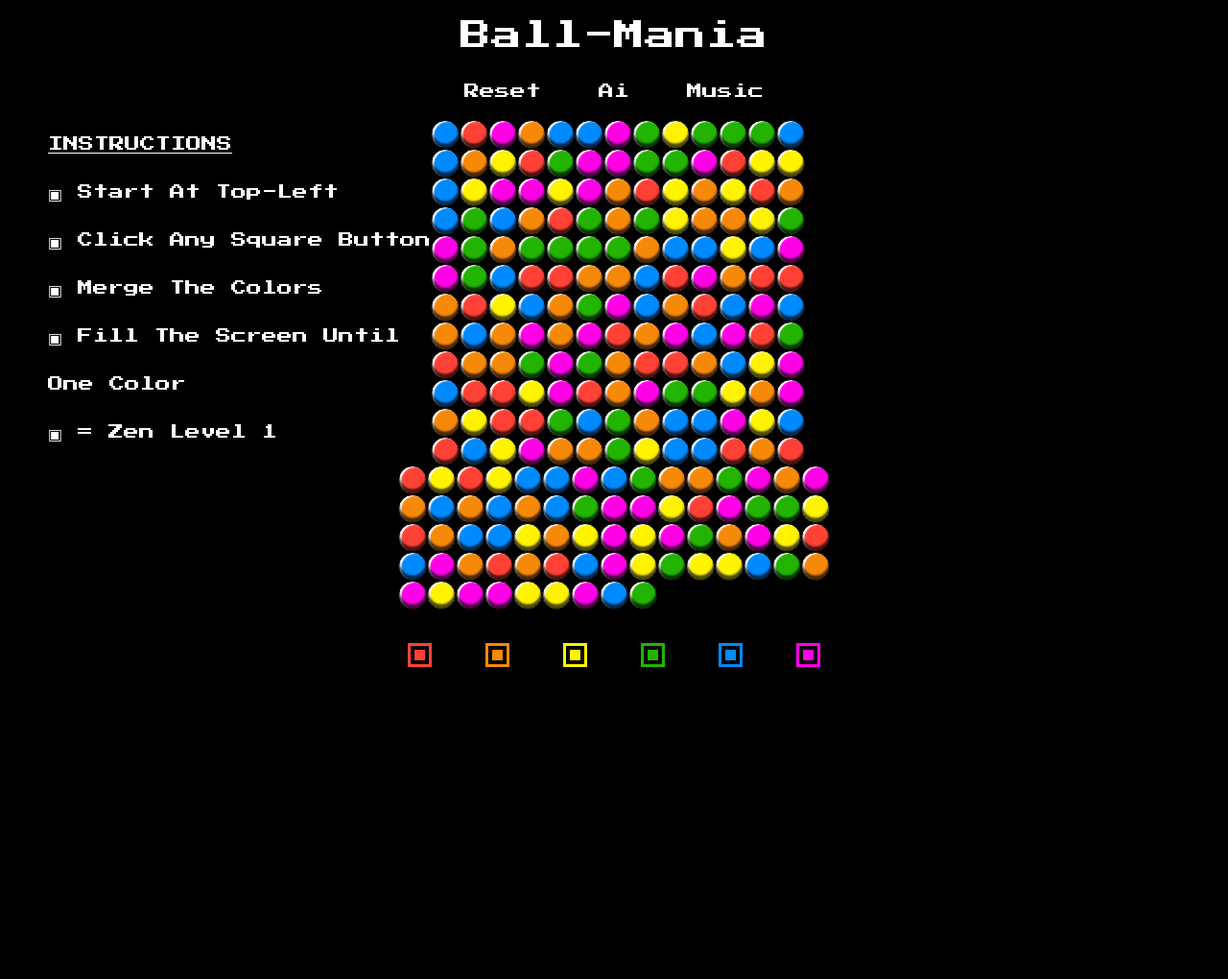
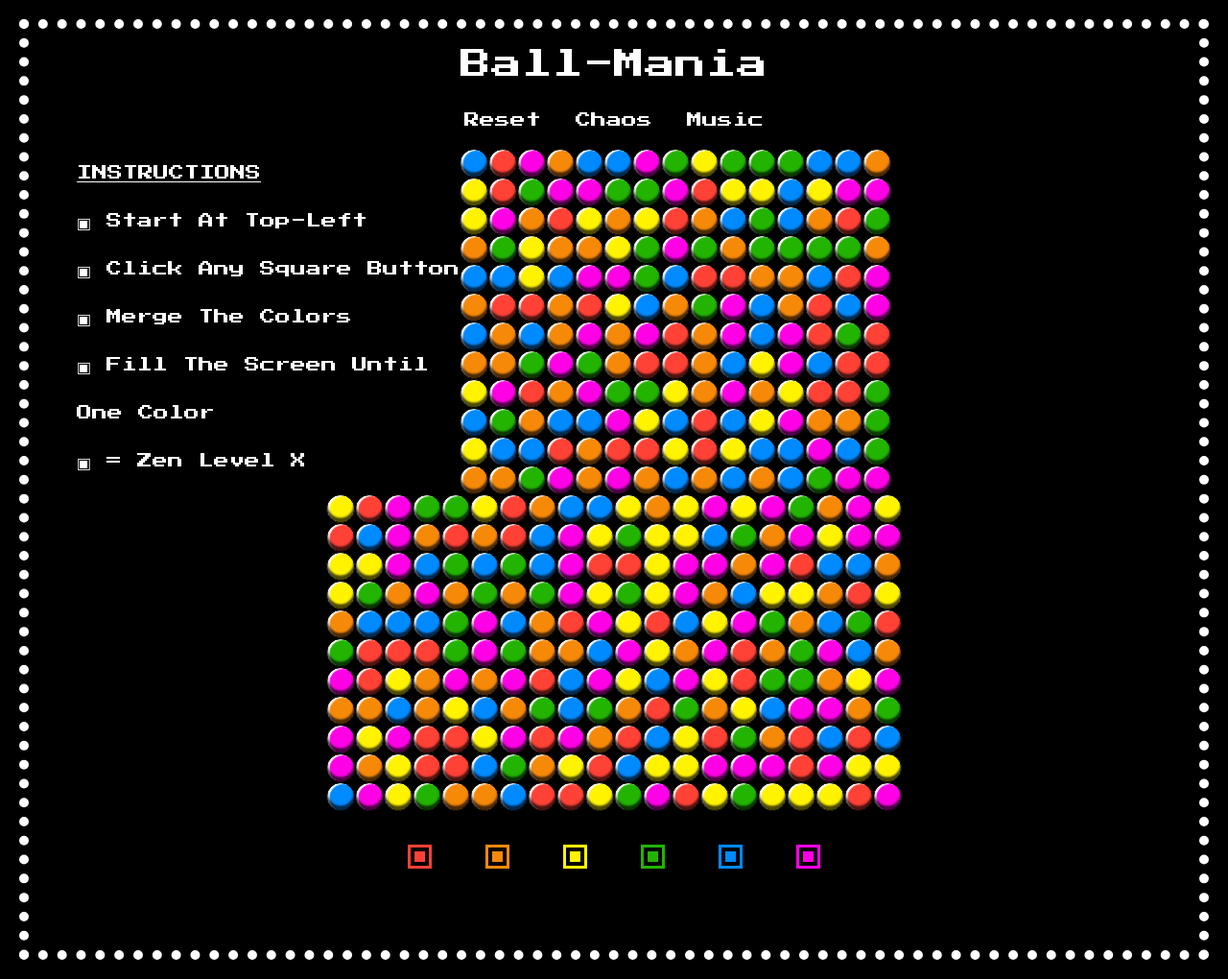
Before and after one commit to h6gs/wdi-project-1, a PHP site: page / in a window 1280 px wide. Shown: the whole page at 96% size. Before the commit the page ends 695 px from the top, so only its background shows below. Run offline with PHP 8.4, Linux system fonts and the light colour scheme; some libraries are stand-ins or nearby versions.

Commit message:
styling + instructions

```diff
--- a/css/style.css
+++ b/css/style.css
@@ -1,9 +1,22 @@
+html{
+  border: 10px dotted white;
+  margin: 20px;
+}
+
+
+.gameContainer{
+  min-width: 600px;
+  max-width: 600px;
+  margin: 0 auto;
+}
+
 .buttonReset, .buttonTest, .music{
     width: 100px;
     height: 40px;
     color: white;
     background: none;
     font-family: 'Press Start 2P', cursive;
+    cursor: pointer; cursor: hand;
 }
 
 
@@ -11,7 +24,6 @@
   margin-left: 50px;
   line-height: 50px;
   float: left;
-
 }
 
 .gameOptionButtons{
@@ -33,10 +45,6 @@ body{
   background-color: black;
 }
 
-.gameContainer{
-  width: 450px;
-  margin: 0 auto;
-}
 
 div[name="allTheBlocks"]{
   height: 30px;
@@ -57,7 +65,6 @@ footer{
   text-align: center;
   padding: 15px;
   margin-bottom: 50px;
-
 }
 
 input, button, submit {
@@ -93,6 +100,7 @@ input, button, submit {
   width: 25px;
   margin: 20px;
   background: none;
+  cursor: pointer; cursor: hand;
 }
 
 .buttonColor::before{
--- a/index.html
+++ b/index.html
@@ -17,7 +17,7 @@
   <h1>Ball-Mania</h1>
   <div class="gameOptionButtons">
     <button class="buttonReset" id="reset">Reset</button>
-    <button class="buttonTest" id="ai">Ai</button>
+    <button class="buttonTest" id="ai">Chaos</button>
     <button class="music"></button>
   </div>
   </header>
@@ -28,7 +28,7 @@
       <p>&#9635; Click Any Square Button</p>
       <p>&#9635; Merge The Colors</p>
       <p>&#9635; Fill The Screen Until </br> One Color</p>
-      <p>&#9635; = Zen Level 1</p>
+      <p>&#9635; = Zen Level X</p>
     </div>
     <div class="gameContainer">
     </div>
--- a/js/app.js
+++ b/js/app.js
@@ -1,14 +1,16 @@
 $(function gameSetup() {
   const $blocks     = [];
-  const width       = 15;
+  const width       = 20;
   const blockValues = ['red','orange','yellow','green','blue','purple'];
+  const audioTheme = $('<audio>', {src: './music/Blox.mp3' });
+  const audioBlock = $('<audio>', {src: './music/move.mp3' });
   let   newColor;
   let   $firstBlock;
   let   originalColorOfFirstTile;
 
   addBlocks();
+  blockSound();
   initAudio();
-  blockSound();
 
   $('#ai').on('click', autoClick);
   $('#reset').on('click', resetBlocks);
@@ -18,7 +20,7 @@ $(function gameSetup() {
   function makeBlocks() {return blockValues[Math.floor(Math.random() * blockValues.length)];}
   // Add blocks to page
   function addBlocks(){
-    for (let i = 0; i < 225; i++) {
+    for (let i = 0; i < 400; i++) {
       const block = $('<div>', { id: [i], 'class': makeBlocks(), name: 'allTheBlocks'});
       $blocks.push(block);
       $('.gameContainer').append(block);
@@ -34,27 +36,26 @@ $(function gameSetup() {
   function changeBlocks(e) {
     newColor                 = e.target.id;
     originalColorOfFirstTile = $firstBlock.attr('class');
-    $('h1').css('color', newColor);
+    $('h1, h2').css('color', newColor);
     recursiveBlockCheck(0);
   }
-  // Faux-ai that randomly assigns adjacent cells a new color
+  // Magic computer
   function autoClick() {
-    const $buttons = $($('.buttonColor').sort(() => {
-      return 0.9 - Math.random();
+    const $buttons = $($('.buttonColor').sort(function() {
+      return 0.5 - Math.random();
     }));
 
     $.each($buttons, function() {
       setTimeout(() => {
-        $(this).trigger('click', changeBlocks[10]);
+        $(this).trigger('click', changeBlocks);
       }, 500);
     });
 
-    //interval for autoClick
-    // setTimeout(() => {
-    //   if ($('div').size() !== $(`div.${$('div').attr('class')}`).size()) {
-    //     autoClick();
-    //   }
-    // }, 500*$buttons.size());
+    setTimeout(() => {
+      if ($('div').size() !== $(`div.${$('div').attr('class')}`).size()) {
+        autoClick();
+      }
+    }, 500*$buttons.size());
   }
 
   function recursiveBlockCheck(index) {
@@ -94,19 +95,17 @@ $(function gameSetup() {
     return index > (width * width)-1;
   }
   function pastSides(newIndex, currentIndex) {
-    return (newIndex % width) - (currentIndex % width) === 14;
+    return (newIndex % width) - (currentIndex % width) === width-1;
   }
   function initAudio(){
-    const audio = $('<audio>', {src: './music/Blox.mp3' });
     $('.music').text('Music').on('click', function() {
-      audio[0].paused ? $('.music').text('Pause') : $('.music').text('Music');
-      audio[0].paused ? audio[0].play() : audio[0].pause();
+      audioTheme[0].paused ? $('.music').text('Pause') : $('.music').text('Music');
+      audioTheme[0].paused ? audioTheme[0].play() : audioTheme[0].pause();
     });
   }
   function blockSound(){
-    const audio = $('<audio>', {src: './music/move.mp3' });
     $('.buttonColor').on('click', function() {
-      audio[0].play();
+      audioBlock[0].play();
     });
   }
 
```
